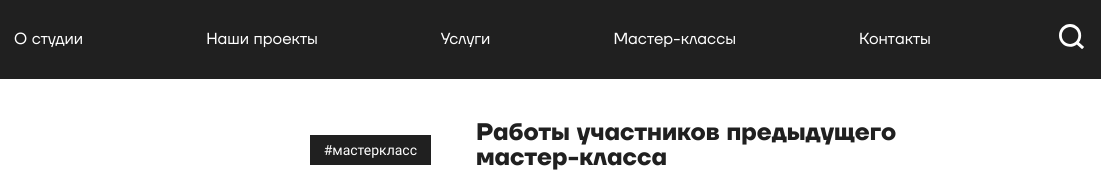
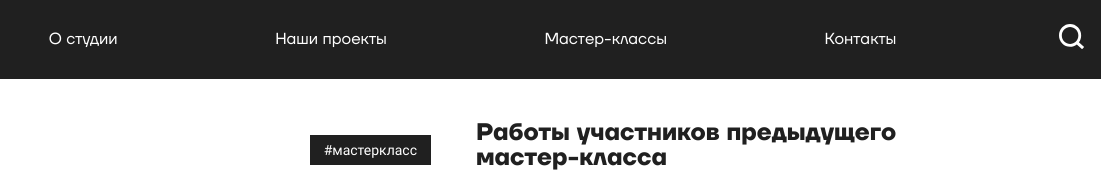
Before and after one commit to Ivanwg/high-pass-landing, a website: page src/index.html in a window 1280 px wide. Shown: the top 172 px of the page, 179-1280 px from the left. Drawn offline with nearby package versions, Linux system fonts and the light colour scheme; files that its build step writes are made by us from their sources; files whose address does not match are found by name.

Commit message:
one nav deleted

```diff
--- a/src/index.html
+++ b/src/index.html
@@ -54,9 +54,6 @@
                 </li>
                 <li class="nav__item">
                   <a class="link active nav__link" href="#projects">Наши проекты</a>
-                </li>
-                <li class="nav__item">
-                  <a class="link active nav__link" href="#">Услуги</a>
                 </li>
                 <li class="nav__item">
                   <a class="link active nav__link" href="#mscter-class">Мастер-классы</a>
```
